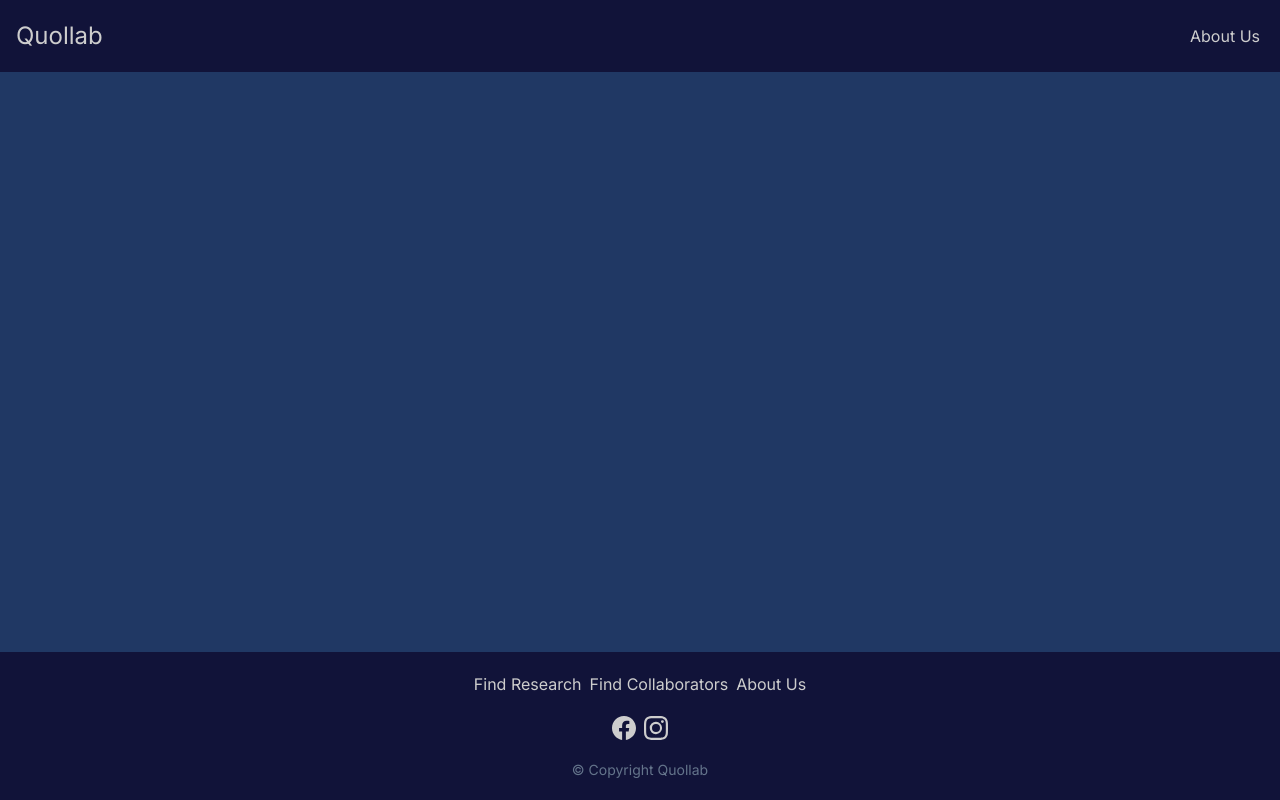
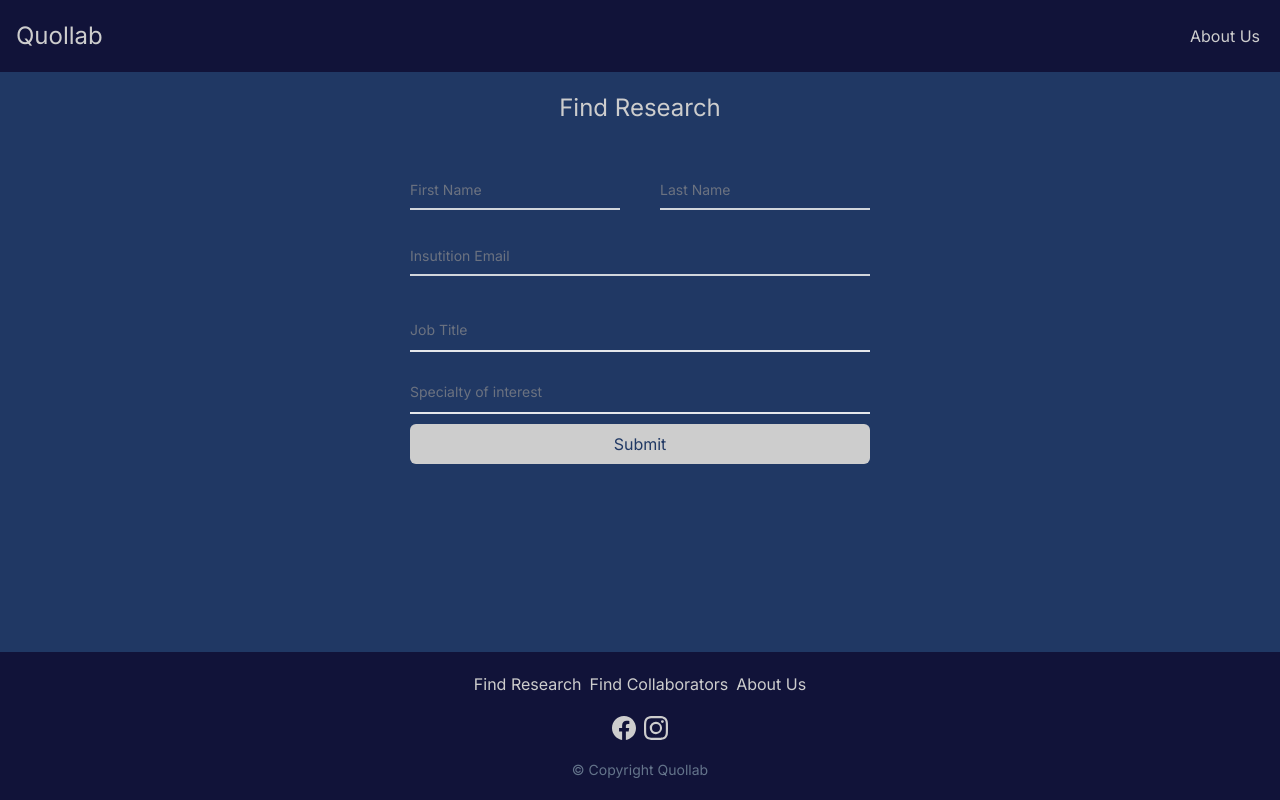
Before and after one commit to kimizake/Quallab, a Next.js app: page /find-projects in a window 1280 px wide. Built offline with nearby package versions, Linux system fonts and the light colour scheme.

Commit message:
Implement find project form

```diff
--- /dev/null
+++ b/app/components/Button.tsx
@@ -0,0 +1,12 @@
+import Link from "next/link";
+
+export const Button = (props: { label: string; href: string }) => {
+  return (
+    <Link
+      href={props.href}
+      className="bg-off-white text-navy text-center px-5 py-2 rounded-md hover:bg-dark-blue hover:text-off-white w-4/5"
+    >
+      {props.label}
+    </Link>
+  );
+};
--- a/app/find-projects/page.tsx
+++ b/app/find-projects/page.tsx
@@ -1,5 +1,125 @@
+"use client";
+
+import { ChangeEventHandler, useState } from "react";
+
+const Input = (props: {
+  label: string;
+  type: string;
+  placeholder?: string;
+  pattern?: string;
+  required?: boolean;
+}) => {
+  return (
+    <div className="relative z-0 w-full mb-6 group">
+      <input
+        className="block py-2.5 px-0 w-full text-sm text-gray-900 bg-transparent border-0 border-b-2 border-gray-300 appearance-none dark:text-white dark:border-gray-600 dark:focus:border-blue-500 focus:outline-none focus:ring-0 focus:border-blue-600 peer"
+        {...props}
+      />
+      <label className="peer-focus:font-medium absolute text-sm text-gray-500 dark:text-gray-400 duration-300 transform -translate-y-6 scale-75 top-3 -z-10 origin-[0] peer-focus:left-0 peer-focus:text-blue-600 peer-focus:dark:text-blue-500 peer-placeholder-shown:scale-100 peer-placeholder-shown:translate-y-0 peer-focus:scale-75 peer-focus:-translate-y-6">
+        {props.label}
+      </label>
+    </div>
+  );
+};
+
+const Select = (props: {
+  label: string;
+  options: string[];
+  onChange?: ChangeEventHandler<HTMLSelectElement>;
+  placeholder?: string;
+  required?: boolean;
+}) => {
+  return (
+    <div className="py-2.5">
+      <select
+        className="block py-2.5 px-0 w-full text-sm text-gray-500 bg-transparent border-0 border-b-2 border-gray-200 appearance-none dark:text-gray-400 dark:border-gray-700 focus:outline-none focus:ring-0 focus:border-gray-200 peer"
+        {...props}
+        defaultValue=""
+      >
+        <option value="" disabled>
+          {props.label}
+        </option>
+        {props.options.map((label) => (
+          <option key={label}>{label}</option>
+        ))}
+        {props.onChange ? <option>Other</option> : <></>}
+      </select>
+      <label className="sr-only">{props.label}</label>
+    </div>
+  );
+};
+
 const FindProjects = () => {
-  return <></>;
+  const JobDropdownOptions = ["Medical student", "Junior doctor"];
+  const SpecialtyDropdownOptions = [
+    "Anaesthetics",
+    "Oncology",
+    "Radiology",
+    "Sexual and reproductive health",
+    "Emergency medicine",
+    "GP",
+    "Intensive care medicine",
+    "Obstetrics and gynaecology",
+    "Occupational medicine",
+    "Opthalmology",
+    "Paediatrics",
+    "Psyciatry",
+    "Public health",
+    "Surgery",
+  ];
+  const [otherSpecialty, toggleOtherSpecialty] = useState(false);
+  return (
+    <div className="flex flex-col gap-5">
+      <h1 className="text-center">Find Research</h1>
+      <form className="py-6">
+        <div className="grid md:grid-cols-2 md:gap-10">
+          <Input
+            label="First Name"
+            type="text"
+            placeholder=""
+            required={true}
+          />
+          <Input label="Last Name" type="text" placeholder="" required={true} />
+        </div>
+        <Input
+          label="Insutition Email"
+          type="text"
+          placeholder=""
+          pattern="[A-za-z]+@[A-Za-z]+.ac.uk"
+          required={true}
+        />
+        <Select
+          label="Job Title"
+          options={JobDropdownOptions}
+          placeholder=""
+          required={true}
+        />
+        <Select
+          label="Specialty of interest"
+          options={SpecialtyDropdownOptions}
+          onChange={(e) => {
+            toggleOtherSpecialty(e.target.value === "Other");
+          }}
+          placeholder=""
+          required={true}
+        />
+        <div className={otherSpecialty ? "" : "hidden"}>
+          <Input
+            label="Specialty of Interest"
+            type="text"
+            placeholder=""
+            required={otherSpecialty}
+          />
+        </div>
+        <button
+          type="submit"
+          className="bg-off-white text-navy text-center px-5 py-2 rounded-md hover:bg-dark-blue hover:text-off-white w-full"
+        >
+          Submit
+        </button>
+      </form>
+    </div>
+  );
 };
 
 export default FindProjects;
--- a/app/page.tsx
+++ b/app/page.tsx
@@ -1,15 +1,4 @@
-import Link from "next/link";
-
-const Button = (props: { label: string; href: string }) => {
-  return (
-    <Link
-      href={props.href}
-      className="bg-off-white text-navy text-center px-5 py-2 rounded-md hover:bg-dark-blue hover:text-off-white w-4/5"
-    >
-      {props.label}
-    </Link>
-  );
-};
+import { Button } from "./components/Button";
 
 export default function Home() {
   const BUTTONS = [
@@ -30,9 +19,9 @@ export default function Home() {
       <div className="text-center">
         Connecting students and researchers to foster meaningful collaboration
       </div>
-      <div className="flex flex-col items-center md:items-start md:flex-row justify-center space-x-0 md:space-x-5 space-y-5 md:space-y-0">
+      <div className="grid md:grid-cols-2 md:px-10 gap-6 justify-items-center justify-center">
         {BUTTONS.map((button) => (
-          <div className="flex flex-col w-full md:w-1/2 items-center text-center space-y-2">
+          <div className="flex flex-col w-full text-center space-y-2 items-center">
             <Button label={button.label} href={button.href} />
             <text>{button.text}</text>
           </div>
```
